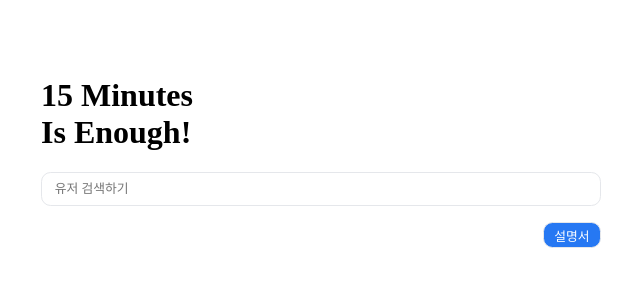
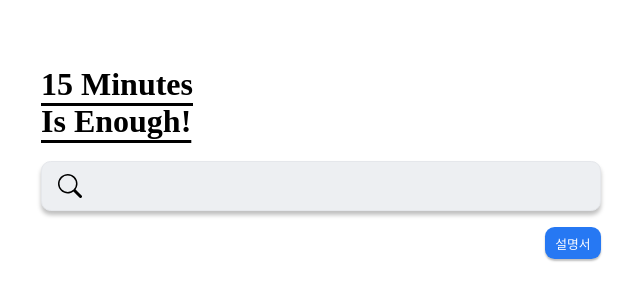
Before and after one commit to 42SeoulCoalitionhackthon2023/FrontPage, a Next.js app: page / in a window 1280 px wide. Shown: the part 192-492 px from the top of the page, without its empty margins (319-959 px from the left). Built offline with nearby package versions, Linux system fonts and the light colour scheme; a web font is replaced by a local one.

Commit message:
main style edit

```diff
--- a/pages/detail.tsx
+++ b/pages/detail.tsx
@@ -1,4 +1,4 @@
-import styles from "/styles/Detail.module.css";
+import styles from "/styles/detail.module.css";
 
 export default function Detail() {
   return (
--- a/pages/index.tsx
+++ b/pages/index.tsx
@@ -1,4 +1,5 @@
 import Head from "next/head";
+import { BsSearch } from "react-icons/bs";
 import styles from "/styles/Home.module.css";
 
 export default function Home() {
@@ -16,10 +17,10 @@ export default function Home() {
             </h1>
           </div>
           <div className={styles.searchBar}>
+			<BsSearch className={styles.searchIcon} />
             <input
               className={styles.input}
               type="text"
-              placeholder="유저 검색하기"
             />
           </div>
           <div className={styles.info}>
--- a/styles/Home.module.css
+++ b/styles/Home.module.css
@@ -17,6 +17,8 @@
 
 .header {
   font: 1rem "Kranky", cursive;
+  text-decoration: underline;
+  text-underline-position: under;
 }
 
 .searchBar {
@@ -24,12 +26,19 @@
   justify-content: space-between;
   align-items: center;
   position: relative;
-  height: 2rem;
+  height: 3rem;
   padding: 0 0.8rem;
   border-radius: 0.6rem;
-  background: white;
+  background: #edeff2;
   font-size: 0.8rem;
   border: 1px solid #e5e7eb;
+  box-shadow: 0px 4px 4px rgba(0, 0, 0, 0.25);
+}
+.searchIcon {
+  position: absolute;
+  left: 1rem;
+  width: 1.5rem;
+  height: 1.5rem;
 }
 
 .input {
@@ -48,10 +57,11 @@
   display: flex;
   align-items: center;
   justify-content: center;
-  border: 1px solid #e5e7eb;
   border-radius: 0.6rem;
-  height: 1.5rem;
+  height: 2rem;
   width: 3.5rem;
   background-color: #2678f3;
   color: white;
+  cursor: pointer;
+  box-shadow: 0px 2px 2px rgba(0, 0, 0, 0.25);
 }
```
Also changed, not shown: styles/common.module.css (deleted).
